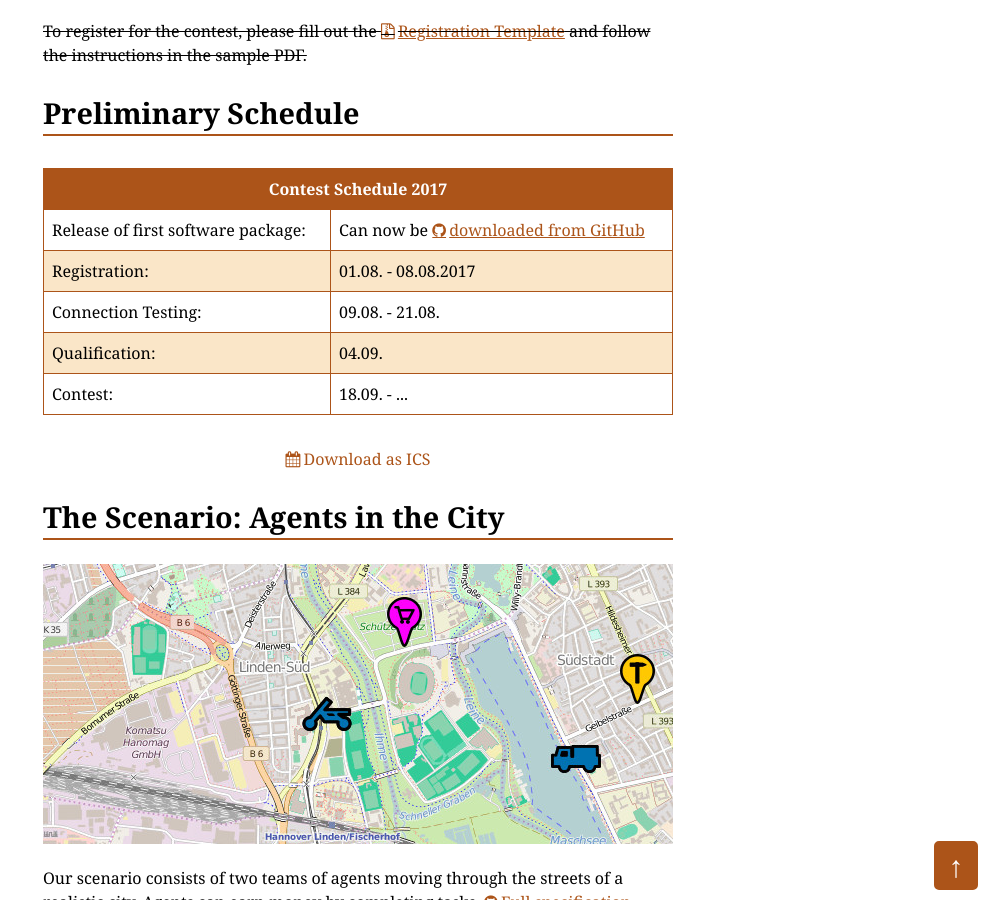
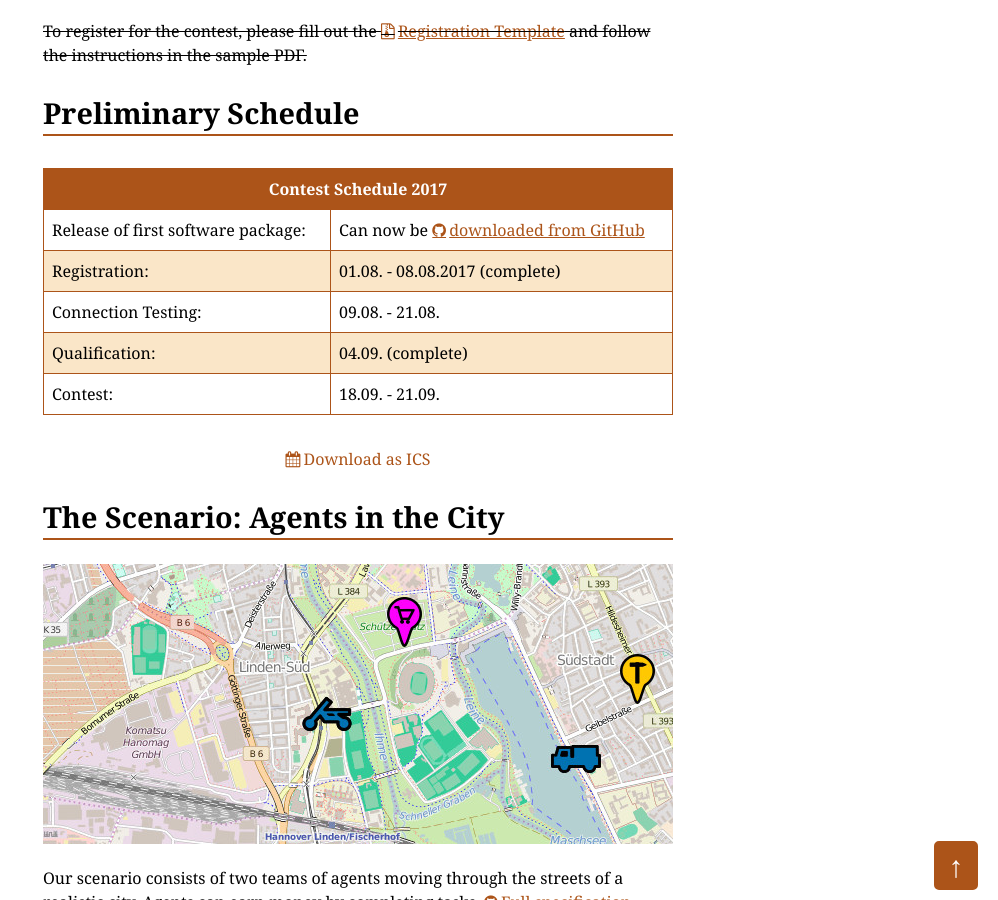
Before and after one commit to agentcontest/agentcontest.github.io, a Jekyll site: the page built from 2017/index.md, in a window 1280 px wide and 900 px high, scrolled down 1714 px. Shown: the whole window, without its empty margins (282-1280 px from the left). Built offline with Jekyll 4.4.1, drawn with Linux system fonts in a browser that asks for light colours.

Commit message:
tweak schedule

```diff
--- a/2017/_schedule.html
+++ b/2017/_schedule.html
@@ -11,7 +11,7 @@
     </tr>
     <tr>
       <td>Registration:</td>
-      <td><time datetime="2017-08-01">01.08.</time> - <time datetime="2017-08-08">08.08.2017</time></td>
+      <td><time datetime="2017-08-01">01.08.</time> - <time datetime="2017-08-08">08.08.2017</time> (complete)</td>
     </tr>
     <tr>
       <td>Connection Testing:</td>
@@ -19,11 +19,11 @@
     </tr>
     <tr>
       <td>Qualification:</td>
-      <td>04.09.</td>
+      <td>04.09. (complete)</td>
     </tr>
     <tr>
       <td>Contest:</td>
-      <td>18.09. - ...</td>
+      <td><time datetime="2017-09-18">18.09.</time> - <time datetime="2017-09-21">21.09.</time></td>
     </tr>
   </tbody>
 </table>
```
